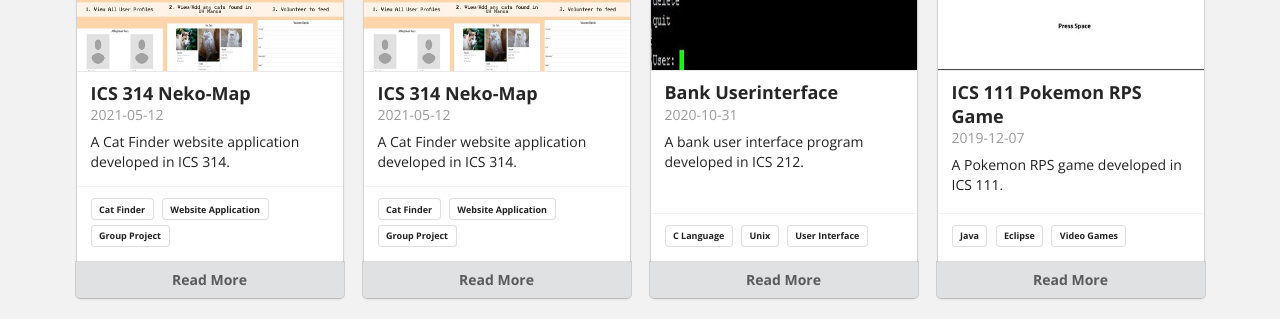
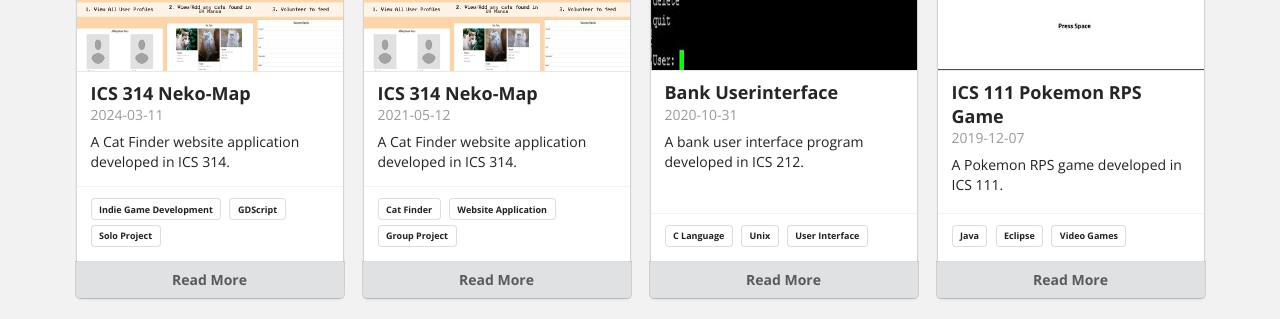
Before and after one commit to Naloops/corpuz-nathan.github.io, a Jekyll site: the page built from projects/index.html, in a window 1280 px wide. Shown: the part 212-531 px from the top of the page. Built offline with Jekyll 4.4.1, drawn with Linux system fonts in a browser that asks for light colours.

Commit message:
Update project-5.md

```diff
--- a/projects/project-5.md
+++ b/projects/project-5.md
@@ -5,11 +5,11 @@ image: images/landing-page-2.jpg
 title: ICS 314 Neko-Map
 permalink: projects/nekomap
 # All dates must be YYYY-MM-DD format!
-date: 2021-05-12
+date: 2024-03-11
 labels:
-  - Cat Finder
-  - Website Application
-  - Group Project
+  - Indie Game Development
+  - GDScript
+  - Solo Project
 summary: A Cat Finder website application developed in ICS 314.
 ---
 
```
